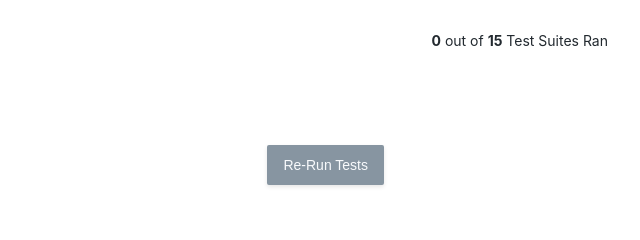
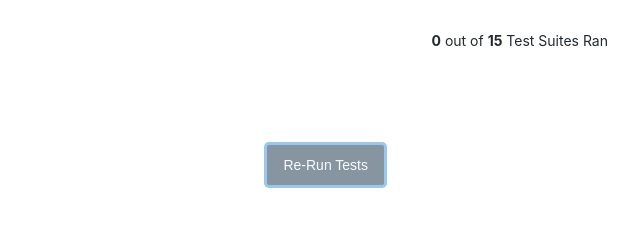
Before and after one commit to l4nk332/conssert, a website: page src/temp.html in a window 1280 px wide. Both pictures are taken after a click on the button "Re-Run Tests". Shown: the top 240 px of the page, 640-1280 px from the left. Drawn offline with Linux system fonts and the light colour scheme.

Commit message:
Add outline styling to button

```diff
--- a/src/styles.css
+++ b/src/styles.css
@@ -12,6 +12,7 @@
   --bs-200: 0 4px 8px 0 rgba(0,0,0,0.12), 0 2px 4px 0 rgba(0,0,0,0.08);
   --bs-300: 0 15px 30px 0 rgba(0,0,0,0.11), 0 5px 15px 0 rgba(0,0,0,0.08);
   --bs-inset-100: inset 0 2px 4px 0 rgba(0,0,0,0.06);
+  --bs-outline-100: 0 0 0 3px rgba(52,144,220,0.5);
 
   /* Border-Width */
   --bw-0: 0px;
@@ -270,6 +271,11 @@ body {
   color: var(--text-color-button-hover);
 }
 
+.button:focus {
+  outline: none;
+  box-shadow: var(--bs-outline-100);
+}
+
 .summaryCount {
   width: var(--sp-800);
   text-align: right;
```
